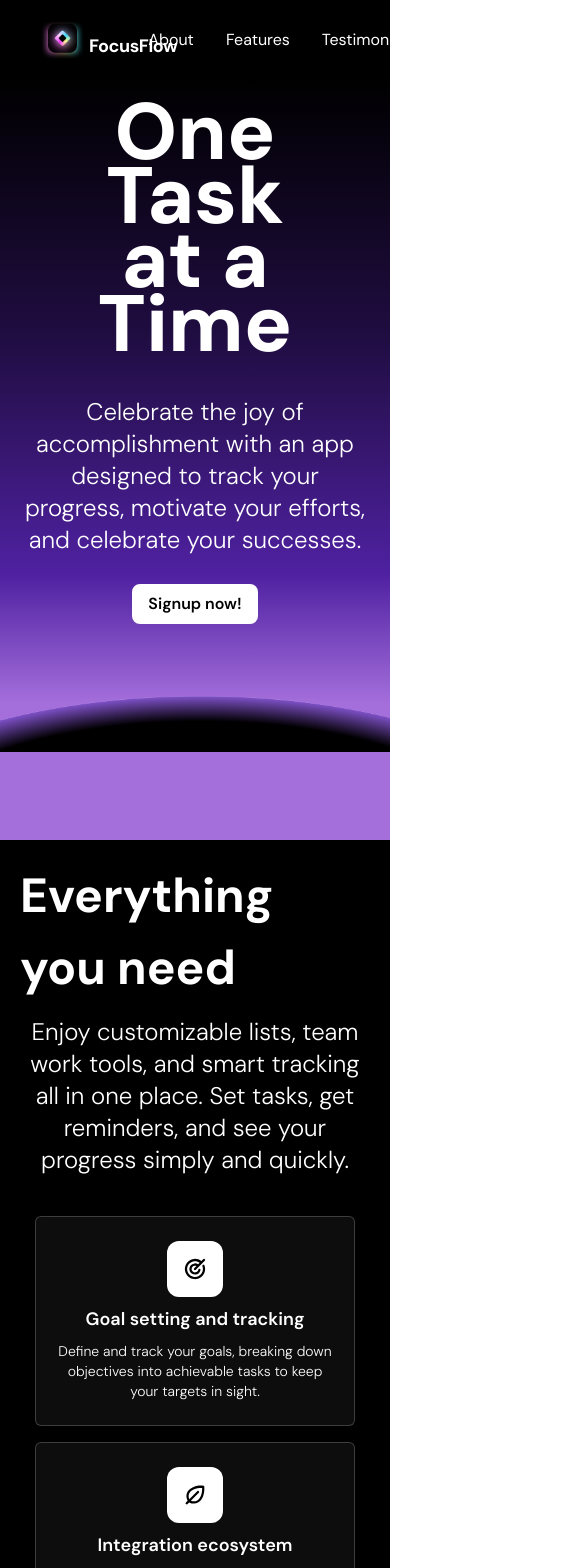
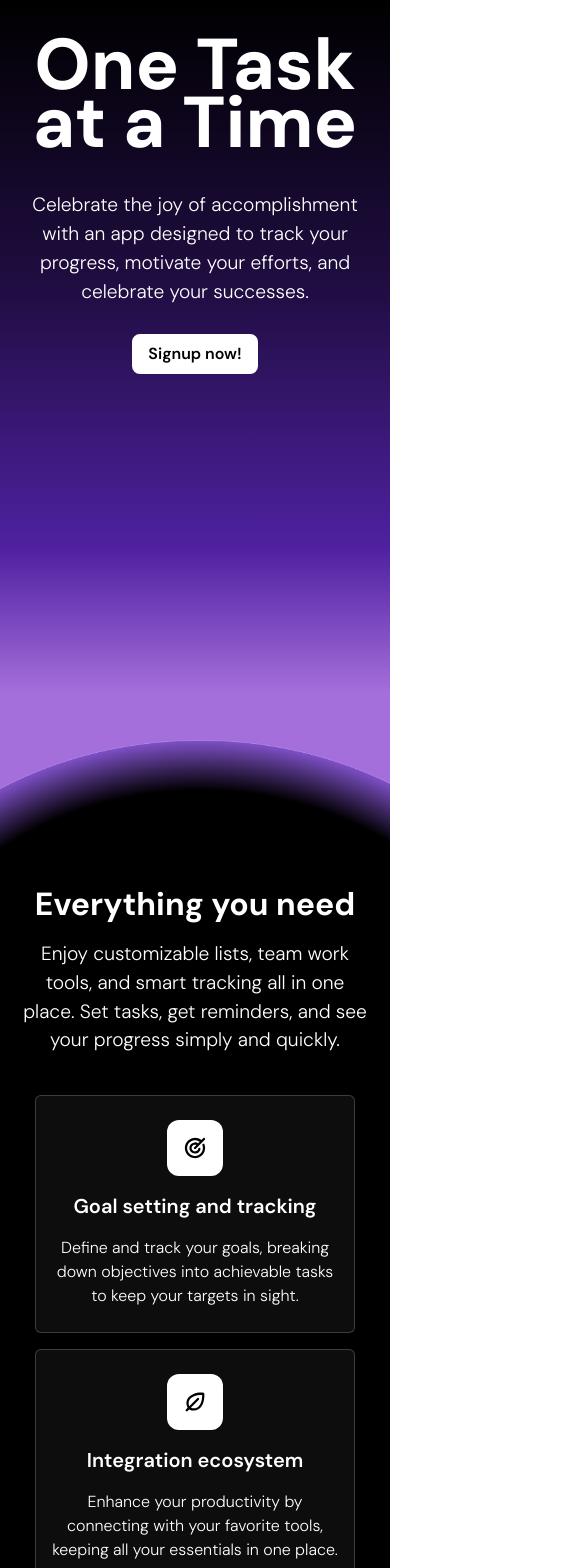
Before and after one commit to justinedoc/focus-flow, a React (Vite) app: page / in a window 390 px wide. Shown: the top 1568 px of the page, 585 px wide, since content can reach past the window. Built offline with nearby package versions, Linux system fonts and the light colour scheme.

Commit message:
media queries added

```diff
--- a/src/components/landing/pages/About.tsx
+++ b/src/components/landing/pages/About.tsx
@@ -5,14 +5,14 @@ function About() {
   return (
     <section
       id="about"
-      className="bg-about-grad min-h-screen text-white flex flex-col items-center __section-padding md:py-16 relative"
+      className="bg-about-grad text-white flex flex-col items-center __section-padding md:py-16 relative"
     >
       <SectionHeader
         title="Intuitive interface"
         description="Celebrate the joy of accomplishment with an app designed to track your progress, motivate your efforts, and celebrate your successes, one task at a time."
       />
 
-      <img src={aboutImg} alt="dashboard img" loading="lazy" />
+      <img src={aboutImg} alt="dashboard img" loading="lazy" className="my-3" />
     </section>
   );
 }
--- a/src/components/landing/pages/Banner.tsx
+++ b/src/components/landing/pages/Banner.tsx
@@ -13,7 +13,7 @@ function Banner() {
         progress and motivate your efforts.
       </p>
 
-      <form className="flex gap-4">
+      <form className="flex gap-4 flex-wrap">
         <input
           type="text"
           placeholder="name@email.com"
--- a/src/components/landing/pages/Features.tsx
+++ b/src/components/landing/pages/Features.tsx
@@ -8,8 +8,8 @@ function Features() {
       id="features"
       className="bg-black text-white flex flex-col items-center __section-padding md:pb-10 relative"
     >
-      <div className="absolute -top-36 left-0 z-10">
-        <img src={heroOverlay} alt="Hero background" />
+      <div className="absolute md:-top-36 top-[-6.5rem] left-0 z-10 w-full">
+        <img src={heroOverlay} alt="Hero background" className="w-[40rem] md:w-full h-[7rem]" />
       </div>
 
       <SectionHeader
--- a/src/components/landing/pages/Hero.tsx
+++ b/src/components/landing/pages/Hero.tsx
@@ -7,10 +7,10 @@ function Hero() {
   return (
     <section
       id="hero"
-      className="bg-hero-grad min-h-[90vh] text-white __section-padding md:pt-14 relative overflow-y-hidden"
+      className="bg-hero-grad min-h-screen md:min-h-[90vh] text-white __section-padding pt-16 relative overflow-y-hidden"
     >
       <main className="flex items-center flex-col gap-7 relative z-20 md:mt-7 h-full">
-        <h1 className="font-extrabold text-[5rem] md:text-[6rem] lg:text-[8.5rem] leading-[0.8] text-center">
+        <h1 className="font-extrabold text-[4.5rem] md:text-[6rem] lg:text-[8.5rem] leading-[0.8] text-center">
           One Task <br /> at a Time
         </h1>
         <SectionHeader description="Celebrate the joy of accomplishment with an app designed to track your progress, motivate your efforts, and celebrate your successes." />
--- a/src/components/landing/ui/FeaturesCard.tsx
+++ b/src/components/landing/ui/FeaturesCard.tsx
@@ -2,12 +2,12 @@ import { type FeaturesTypes } from "../constants/Features";
 
 function FeaturesCard({ features }: { features: FeaturesTypes }) {
   return (
-    <article className="flex flex-col items-center max-w-[20rem] border border-white/20 rounded-md gap-2 px-4 py-6 bg-[#0D0D0D]">
+    <article className="flex flex-col items-center max-w-[20rem] border border-white/20 rounded-md md:gap-2 gap-4 px-4 py-6 bg-[#0D0D0D]">
       <div className="size-14 bg-white rounded-xl flex items-center justify-center">
         {features.icon}
       </div>
-      <h1 className="text-lg font-semibold">{features.title}</h1>
-      <p className="text-sm text-center text-pretty font-light">
+      <h1 className="text-xl md:text-lg font-semibold">{features.title}</h1>
+      <p className="text-md md:text-sm text-center text-pretty font-light">
         {features.description}
       </p>
     </article>
--- a/src/components/landing/ui/Navbar.tsx
+++ b/src/components/landing/ui/Navbar.tsx
@@ -3,7 +3,7 @@ import Button from "./Button";
 import Logo from "./Logo";
 function Navbar() {
   return (
-    <nav className="flex justify-between items-center bg-black text-white px-10 py-5">
+    <nav className="md:flex justify-between items-center bg-black text-white px-10 py-5 hidden">
       <Logo withName />
 
       <div className="flex gap-16">
--- a/src/components/landing/ui/SectionHeader.tsx
+++ b/src/components/landing/ui/SectionHeader.tsx
@@ -6,8 +6,8 @@ interface SectionHeaderTypes {
 function SectionHeader({ title, description }: SectionHeaderTypes) {
   return (
     <header className="flex flex-col items-center">
-      <h1 className="text-[3rem] font-bold mb-3">{title}</h1>
-      <p className="font-light max-w-[25rem] text-pretty text-center text-2xl md:text-sm">
+      <h1 className="text-[2rem] md:text-[3rem] font-bold mb-3 text-center">{title}</h1>
+      <p className="font-light max-w-[25rem] text-pretty text-center text-[1.2rem] md:text-sm">
         {description}
       </p>
     </header>
--- a/src/components/landing/ui/TestimonialCard.tsx
+++ b/src/components/landing/ui/TestimonialCard.tsx
@@ -11,9 +11,9 @@ interface TestimonialCardProps {
 function TestimonialCard({ data }: TestimonialCardProps) {
   return (
     <div
-      className={`text-[0.8rem] flex-shrink-0 max-w-[17rem] flex flex-col justify-between gap-3 p-6 shadow-md rounded-xl font-light border border-[#F1F1F1]/10 my-2 cursor-pointer bg-[#0D0D0D]/25 backdrop-blur-md`}
+      className={`text-[0.8rem] flex-shrink-0 w-full md:max-w-[17rem] flex flex-col justify-between gap-3 p-6 shadow-md rounded-xl font-light border border-[#F1F1F1]/10 mr-5 cursor-pointer bg-[#0D0D0D]/25 backdrop-blur-md`}
     >
-      <p>{data.content}</p>
+      <p className="text-base">{data.content}</p>
       <div className="flex gap-2 items-center">
         <img
           loading="lazy"
--- a/src/index.css
+++ b/src/index.css
@@ -9,9 +9,9 @@
 }
 
 .__section-padding {
-  @apply p-5 md:px-36;
+  @apply md:px-36 px-5 py-9 md:py-16;
 }
 
 .__testimonial-card {
-  @apply flex gap-5 overflow-x-scroll;
+  @apply flex flex-wrap gap-5 overflow-x-auto;
 }
```
